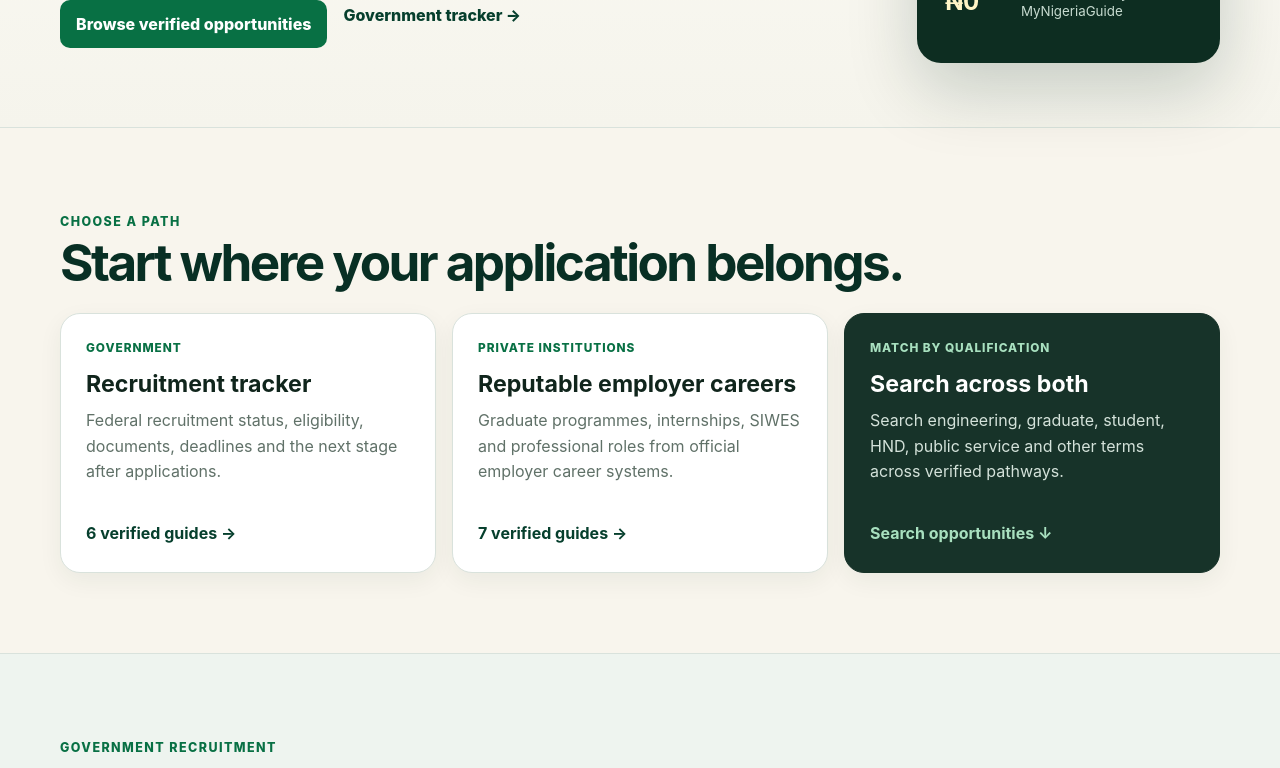
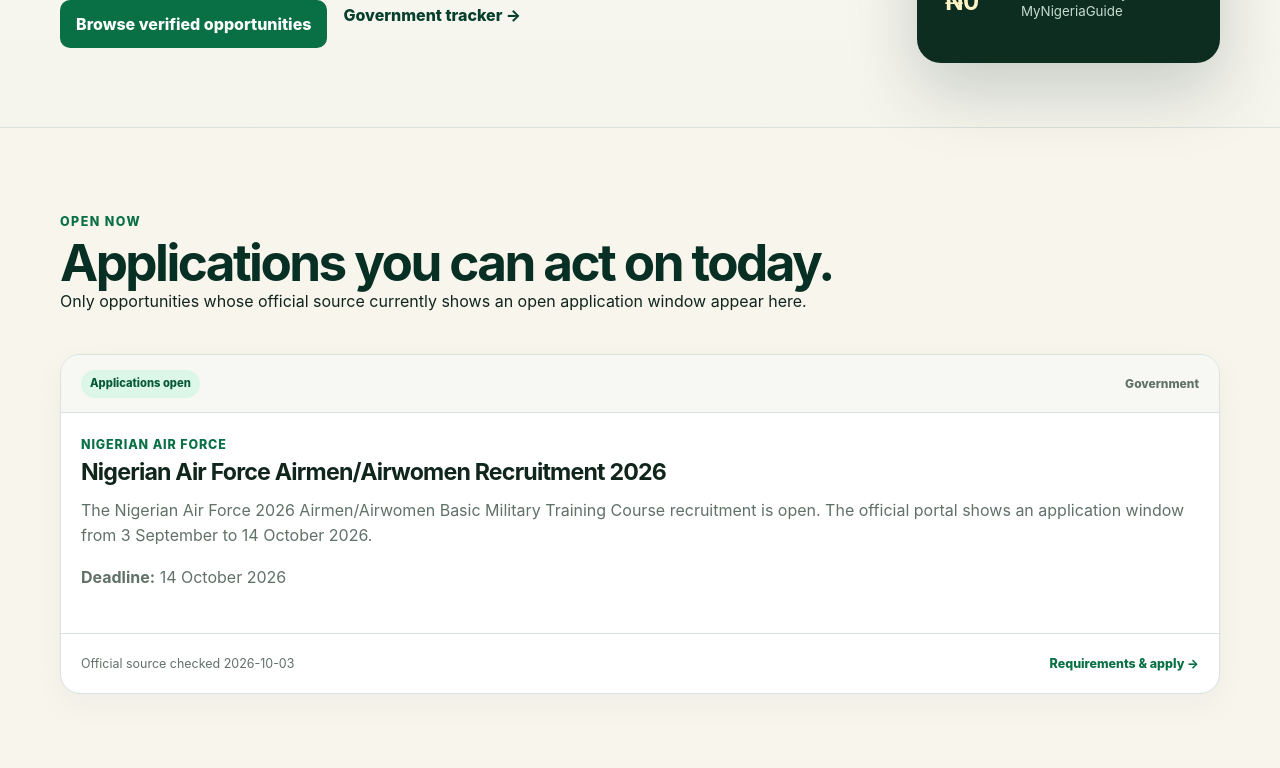
Before and after one commit to eghosa001/nigeria, a Next.js app: page /jobs in a window 1280 px wide. Shown: the part 600-1368 px from the top of the page. Built offline with nearby package versions, Linux system fonts and the light colour scheme; no server answers.

Commit message:
feat(jobs): highlight currently open applications

```diff
--- a/app/jobs/page.tsx
+++ b/app/jobs/page.tsx
@@ -17,6 +17,7 @@ export default function JobsPage() {
   const base = getSiteUrl();
   const activeGovernment = governmentOpportunities.filter((item) => item.status === "open" || item.status === "screening" || item.status === "training").length;
   const careerPages = jobOpportunities.filter((item) => item.status === "career-page").length;
+  const openOpportunities = jobOpportunities.filter((item) => item.status === "open");
 
   const collectionLd = {
     "@context": "https://schema.org",
@@ -63,6 +64,40 @@ export default function JobsPage() {
           </aside>
         </div>
       </section>
+
+      {openOpportunities.length ? (
+        <section className="section jobs-open-section">
+          <div className="container">
+            <div className="minimal-section-heading">
+              <div>
+                <span className="eyebrow">Open now</span>
+                <h2>Applications you can act on today.</h2>
+                <p>Only opportunities whose official source currently shows an open application window appear here.</p>
+              </div>
+            </div>
+            <div className="jobs-open-grid">
+              {openOpportunities.map((item) => (
+                <article className="job-card job-card-open" key={item.slug}>
+                  <div className="job-card-top">
+                    <span className={"job-status job-status-" + item.status}>{item.statusLabel}</span>
+                    <span>{item.sector}</span>
+                  </div>
+                  <div className="job-card-body">
+                    <p className="job-organisation">{item.organization}</p>
+                    <h3><Link href={"/jobs/" + item.slug}>{item.title}</Link></h3>
+                    <p>{item.summary}</p>
+                    {item.deadline ? <p className="job-deadline"><strong>Deadline:</strong> {new Date(item.deadline + "T00:00:00Z").toLocaleDateString("en-NG", { day: "numeric", month: "long", year: "numeric", timeZone: "UTC" })}</p> : null}
+                  </div>
+                  <div className="job-card-footer">
+                    <span>Official source checked {item.verifiedAt}</span>
+                    <Link href={"/jobs/" + item.slug}>Requirements & apply →</Link>
+                  </div>
+                </article>
+              ))}
+            </div>
+          </div>
+        </section>
+      ) : null}
 
       <section className="section jobs-path-section">
         <div className="container">
```
